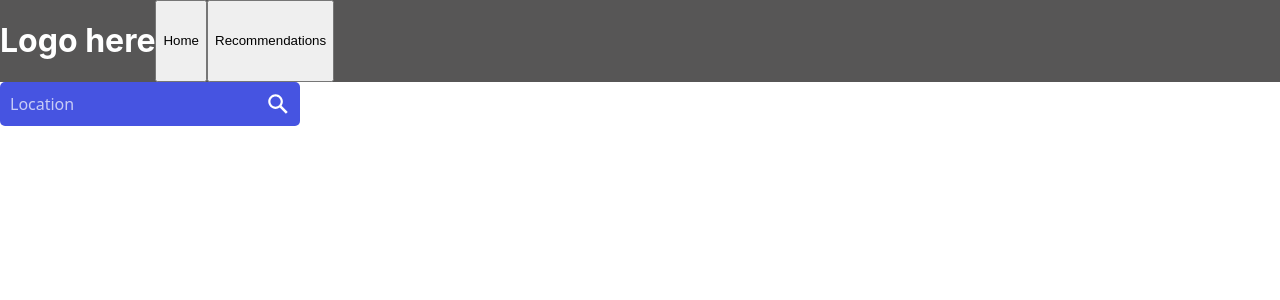
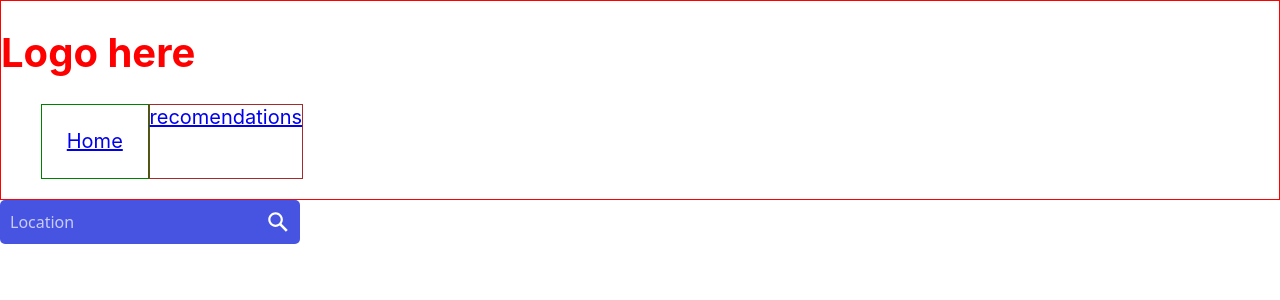
Before and after one commit to rosaregalado/colab9-airpollution-project, a React (Create React App) app in the folder airpollution-app/: page / in a window 1280 px wide. Shown: the top 300 px of the page. Built offline with nearby package versions, Linux system fonts and the light colour scheme.

Commit message:
added links to header

```diff
--- a/airpollution-app/src/Imports.sass
+++ b/airpollution-app/src/Imports.sass
@@ -1,2 +1,3 @@
 @import ./styles/App
 @import ./styles/Header
+@import ./styles/General
--- a/airpollution-app/src/components/Header.jsx
+++ b/airpollution-app/src/components/Header.jsx
@@ -1,11 +1,19 @@
+import { Link } from "react-router-dom";
+
 function Header() {
     return(
         <header className="app-header">
             <h1 className='header-logo'>Logo here</h1>
-
-            <button className='header-button'>Home</button>
-
-            <button className='header-button'>Recommendations</button>
+            <nav className="header-nav">
+                <ul className="navigations">
+                    <li className="home-link" >
+                        <Link to="/">Home</Link>
+                    </li>
+                    <li className="recomendations-link">
+                        <Link to="/recomendations">recomendations</Link>
+                    </li>
+                </ul>
+            </nav>
         </header>
     )
 
--- /dev/null
+++ b/airpollution-app/src/styles/General.sass
@@ -0,0 +1,5 @@
+html
+    font-size: 125%
+
+li
+    list-style: none
--- a/airpollution-app/src/styles/Header.sass
+++ b/airpollution-app/src/styles/Header.sass
@@ -1,11 +1,18 @@
 .app-header
-  background: #575656
+ border: 1px solid red
 
+
+.header-logo
+  color: red
+
+.navigations
   display: flex
   flex-direction: row
 
+.home-link
+  border: 1px solid green
+  padding: 2%
+  margin: o 5% 1% 2%
 
-.header-logo
-  color: white
-
-.header-button
+.recomendations-link
+    border: 1px solid brown
```
